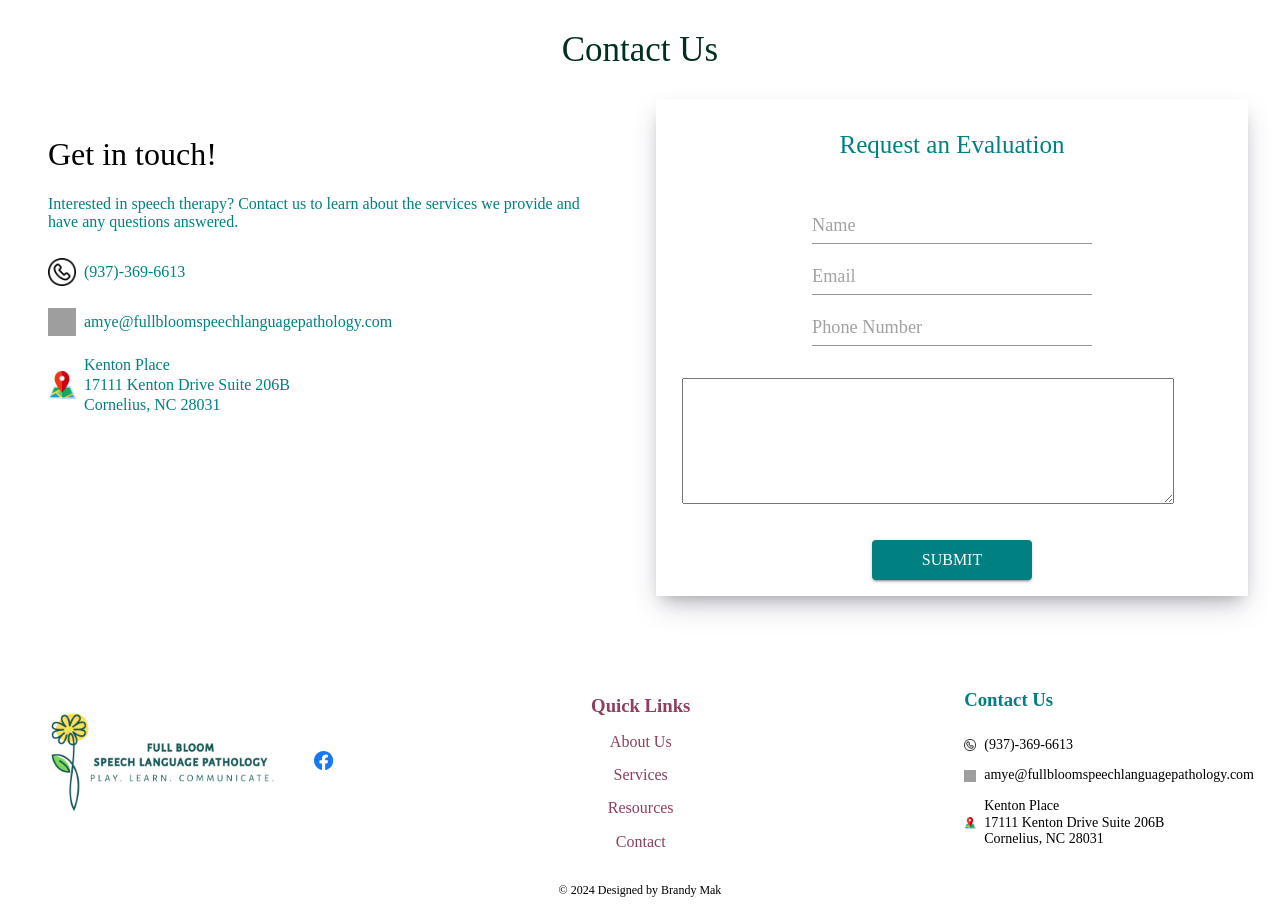
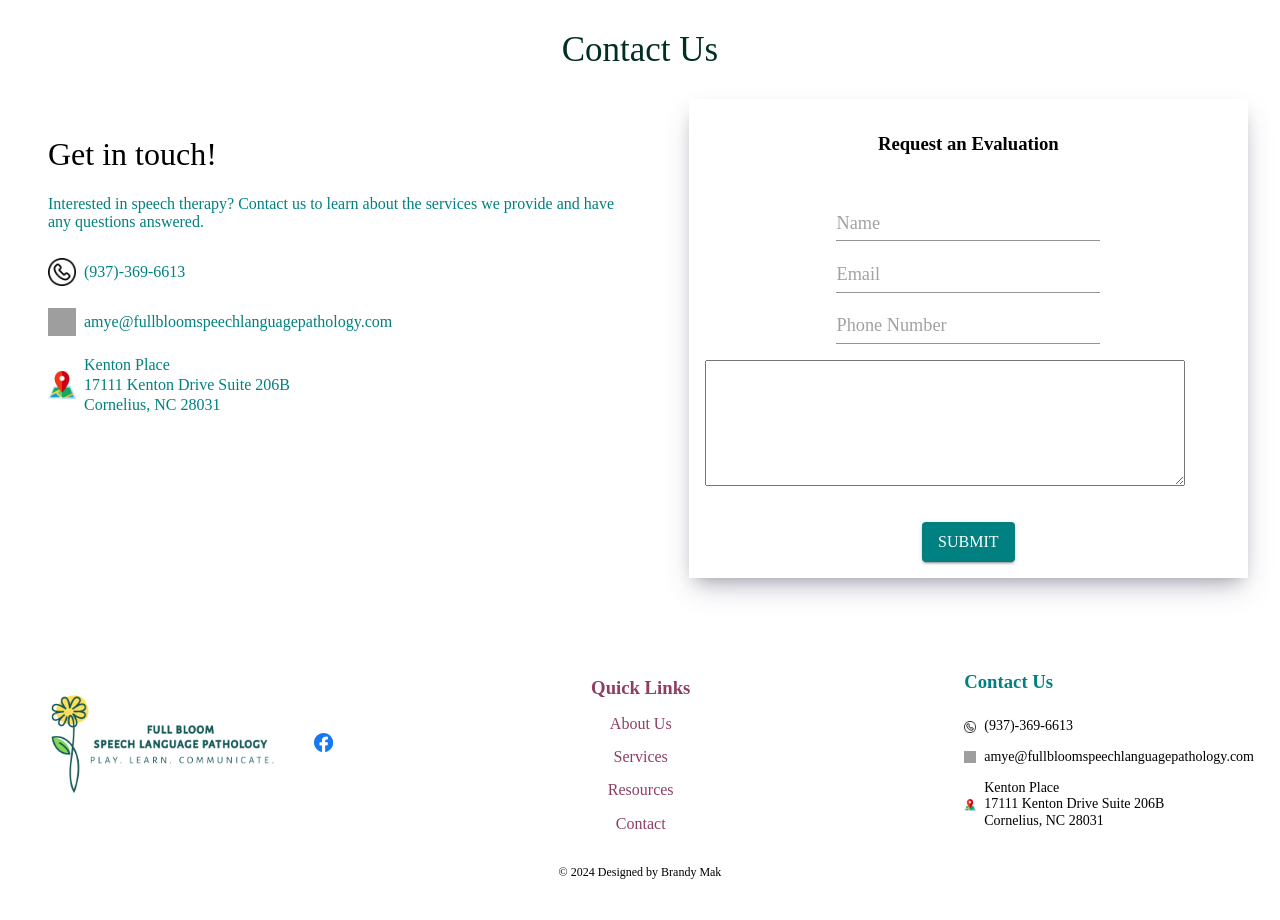
Before and after one commit to beemak789/AE_SLP_Website, a React (Create React App) app in the folder AE_Website/: page / in a window 1280 px wide. Shown: the part 2824-3744 px from the top of the page. Built offline with nearby package versions, Linux system fonts and the light colour scheme; grey boxes are pictures that could not be loaded; some icons are missing; a web font is replaced by a local one.

Commit message:
use divider from material ui

```diff
--- a/AE_Website/src/component/Form.js
+++ b/AE_Website/src/component/Form.js
@@ -14,7 +14,7 @@ const Form = () => {
       action='https://formsubmit.co/speechwithbrandy@gmail.com'
       method='POST'
     >
-      <h3 className='submit-question-header'>Request an Evaluation</h3>
+      <h3>Request an Evaluation</h3>
       <input
         type='hidden'
         name='_blacklist'
@@ -80,27 +80,15 @@ const FormContainer = styled.form`
   display: flex;
   flex-direction: column;
   align-items: center;
-  width: 50%;
   padding: 1rem;
   box-shadow: rgba(50, 50, 93, 0.25) 0px 13px 27px -5px,
     rgba(0, 0, 0, 0.3) 0px 8px 16px -8px;
 
-  .submit-question-header {
-    color: #008080;
-    font-size: 25px;
-    font-weight: 100;
-  }
 
-  .submit-button {
-    backgroundcolor: '#008080';
-    width: 10rem;
-    margin: auto;
-    margintop: 2rem;
-  }
 
   @media (min-width: 375px) and (max-width: 768px) {
     margin: auto;
-    width: 100%;
+    padding: 0rem;
     padding-bottom: 1rem;
   }
 `;
@@ -110,11 +98,17 @@ const InputFieldContainer = styled.div`
   display: flex;
   flex-direction: column;
   gap: 1rem;
-  padding: 1rem;
   width: 50%;
 `;
 const TextAreaContainer = styled.div`
   textarea {
     width: 90%;
+    align: center;
+  }
+
+
+  @media (min-width: 375px) and (max-width: 768px) {
+    width: 50%;
+    align: center;
   }
 `;
--- a/AE_Website/src/component/NavBar.js
+++ b/AE_Website/src/component/NavBar.js
@@ -153,7 +153,6 @@ const NavBarContainer = styled.div`
 
 const ContactInfoContainer = styled.div`
   background: #008080;
-  width: 100%;
   height: 25px;
   display: flex;
   align-items: space-between;
@@ -183,7 +182,8 @@ const LogoImg = styled.img`
   height: 180px;
   margin-left: 1rem;
   @media (min-width: 375px) and (max-width: 768px) {
-    height: 200px;
+    height: 230px;
+    width: 310px;
   }
 `;
 const NavLinksContainer = styled(Box)`
```
